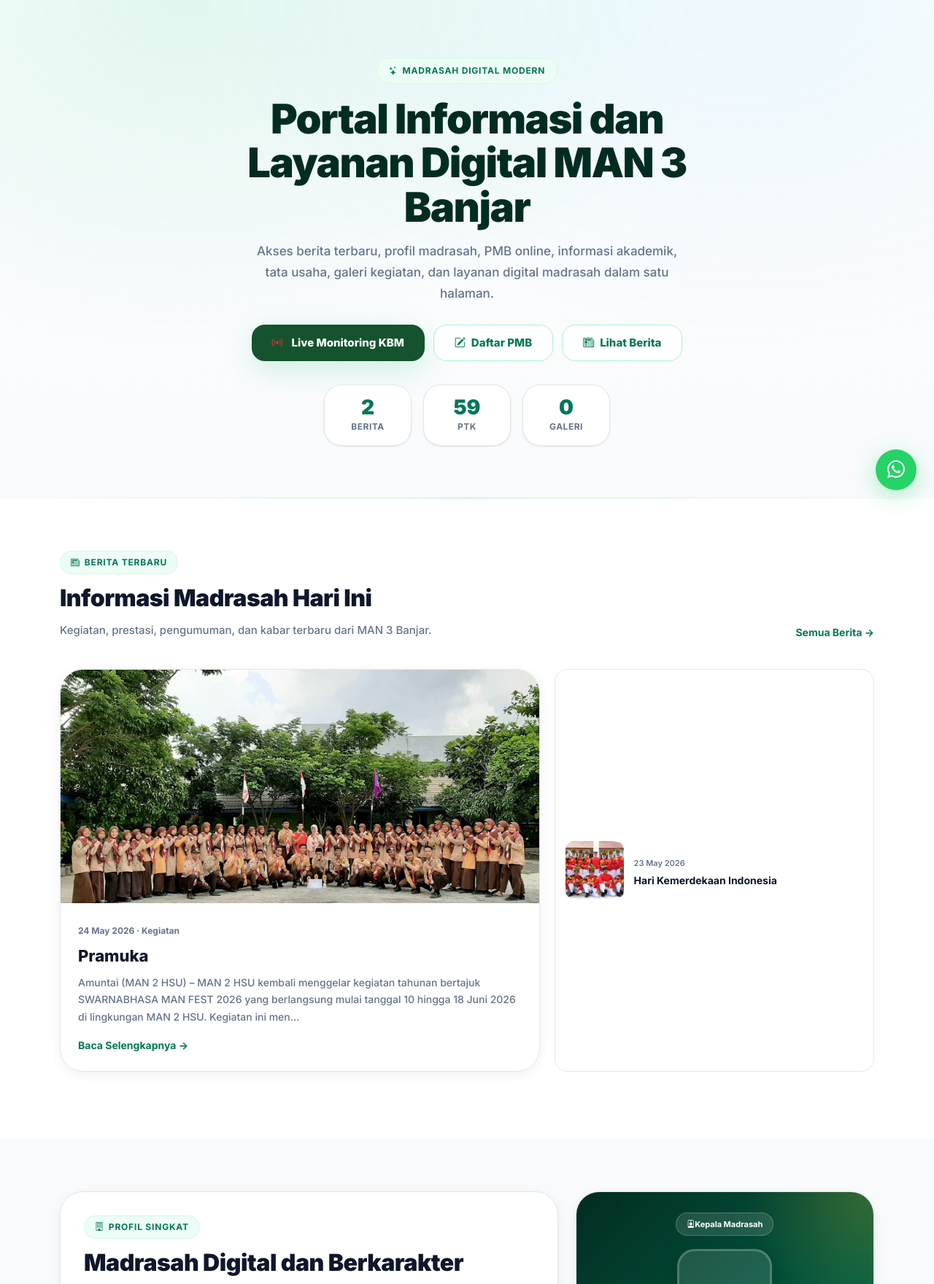
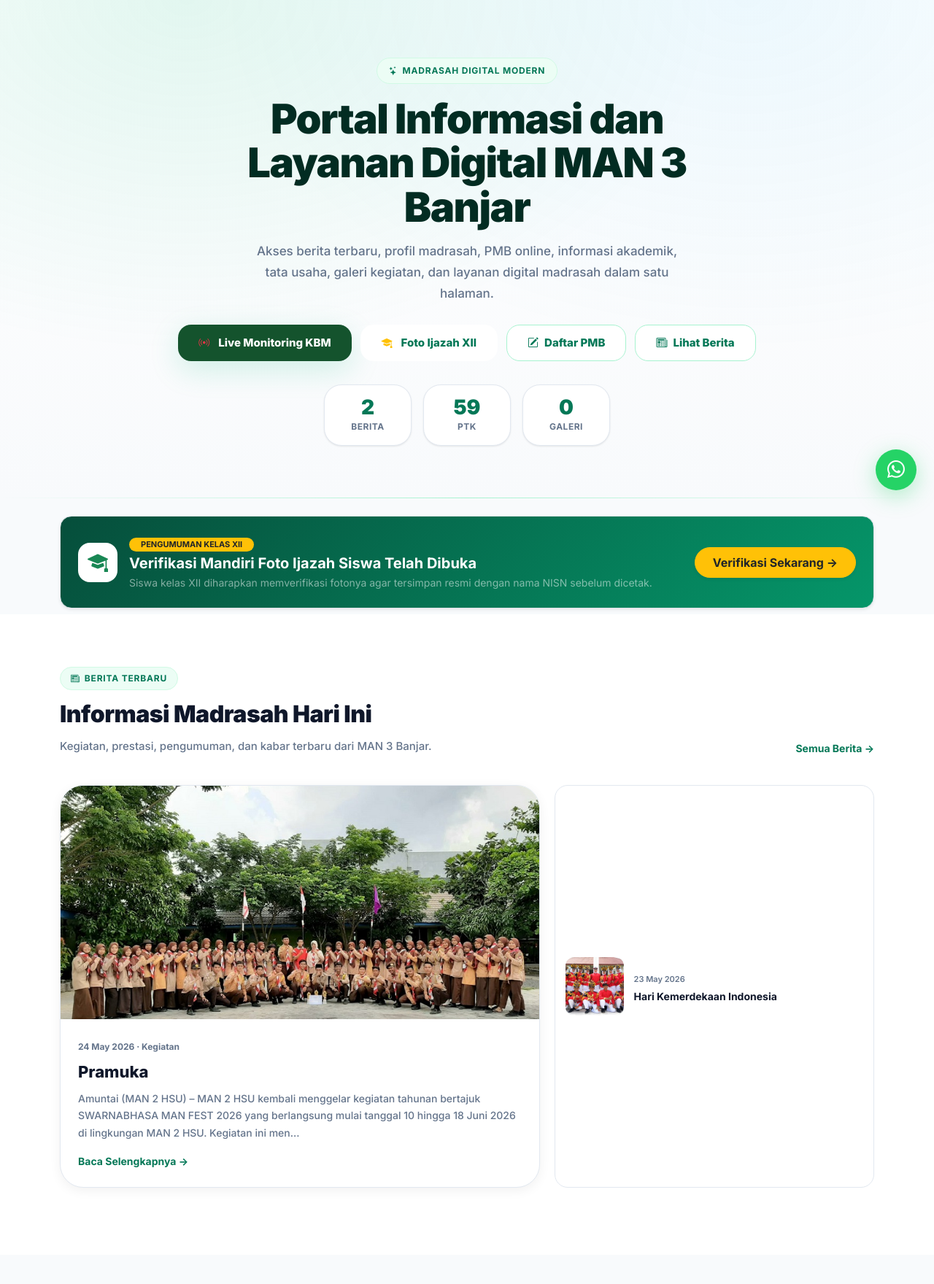
Before and after one commit to mantigabjr-sudo/web_man3banjar, a CodeIgniter app: page / in a window 1280 px wide. Shown: the part 104-1864 px from the top of the page at 73% size. Run offline with CodeIgniter, Linux system fonts and the light colour scheme; data comes from the database, SQL or seed files in the repository; data that the repository does not hold is empty.

Commit message:
feat(website): integrasikan menu dan banner verifikasi foto ijazah kelas XII ke website madrasah

```diff
--- a/application/controllers/Website.php
+++ b/application/controllers/Website.php
@@ -1399,4 +1399,9 @@ class Website extends CI_Controller {
 
         $this->load->view('public/kontak', $data);
     }
+
+    // Alias redirect ke portal verifikasi mandiri foto ijazah kelas XII
+    public function verifikasi_foto_ijazah(){
+        redirect('verifikasi_foto_ijazah');
+    }
 }
--- a/application/views/public/home.php
+++ b/application/views/public/home.php
@@ -200,6 +200,7 @@ if(!empty($profil_website->whatsapp)){
                     </a>
                     <ul class="dropdown-menu shadow-sm">
                         <li><a class="dropdown-item fw-bold text-success" href="<?= base_url('website/monitoring_kbm') ?>"><i class="bi bi-broadcast text-danger me-1"></i> Live Monitoring KBM</a></li>
+                        <li><a class="dropdown-item fw-bold text-dark" href="<?= base_url('verifikasi_foto_ijazah') ?>"><i class="bi bi-mortarboard-fill text-success me-1"></i> Verifikasi Foto Ijazah XII</a></li>
                         <li><hr class="dropdown-divider"></li>
                         <li><a class="dropdown-item" href="https://rdm.man3banjar.com" target="_blank" rel="noopener">Rapor Digital (RDM)</a></li>
                     </ul>
@@ -242,6 +243,9 @@ if(!empty($profil_website->whatsapp)){
             <a href="<?= base_url('website/monitoring_kbm') ?>" class="web-btn web-btn-primary" style="background: #14532d; border-color: #14532d;">
                 <i class="bi bi-broadcast text-danger me-1"></i> Live Monitoring KBM
             </a>
+            <a href="<?= base_url('verifikasi_foto_ijazah') ?>" class="web-btn web-btn-outline" style="border-color: rgba(255,255,255,0.4);">
+                <i class="bi bi-mortarboard-fill text-warning me-1"></i> Foto Ijazah XII
+            </a>
             <a href="<?= base_url('pmb') ?>" class="web-btn web-btn-outline">
                 <i class="bi bi-pencil-square"></i> Daftar PMB
             </a>
@@ -266,6 +270,28 @@ if(!empty($profil_website->whatsapp)){
         </div>
     </div>
 </header>
+
+<!-- ═══ BANNER PENGUMUMAN KHUSUS KELAS XII ═══ -->
+<div class="container mt-4 mb-2">
+    <div class="p-3 p-md-4 rounded-4 shadow-sm border d-flex flex-column flex-md-row align-items-center justify-content-between gap-3 reveal"
+         style="background: linear-gradient(135deg, #064e3b 0%, #059669 100%); color: #ffffff;">
+        <div class="d-flex align-items-center gap-3">
+            <div class="p-3 rounded-4 bg-white text-success fw-bold fs-3 d-none d-sm-flex align-items-center justify-content-center" style="width: 54px; height: 54px;">
+                <i class="bi bi-mortarboard-fill"></i>
+            </div>
+            <div>
+                <span class="badge bg-warning text-dark fw-bold px-3 py-1 rounded-pill mb-1" style="font-size: 11px;">PENGUMUMAN KELAS XII</span>
+                <h5 class="fw-bold mb-1 text-white">Verifikasi Mandiri Foto Ijazah Siswa Telah Dibuka</h5>
+                <p class="mb-0 text-white-50 small">Siswa kelas XII diharapkan memverifikasi fotonya agar tersimpan resmi dengan nama NISN sebelum dicetak.</p>
+            </div>
+        </div>
+        <div>
+            <a href="<?= base_url('verifikasi_foto_ijazah') ?>" class="btn btn-warning text-dark fw-bold rounded-pill px-4 py-2 shadow-sm text-nowrap">
+                Verifikasi Sekarang &rarr;
+            </a>
+        </div>
+    </div>
+</div>
 
 <!-- ═══ BERITA ═══ -->
 <section class="web-section web-soft" id="berita">
--- a/application/views/public/partials/archive_header.php
+++ b/application/views/public/partials/archive_header.php
@@ -137,6 +137,7 @@ if(!function_exists('web_clean')){
                     </a>
                     <ul class="dropdown-menu shadow-sm">
                         <li><a class="dropdown-item fw-bold text-success" href="<?= base_url('website/monitoring_kbm') ?>"><i class="bi bi-broadcast text-danger me-1"></i> Live Monitoring KBM</a></li>
+                        <li><a class="dropdown-item fw-bold text-dark" href="<?= base_url('verifikasi_foto_ijazah') ?>"><i class="bi bi-mortarboard-fill text-success me-1"></i> Verifikasi Foto Ijazah XII</a></li>
                         <li><hr class="dropdown-divider"></li>
                         <li><a class="dropdown-item" href="https://rdm.man3banjar.com" target="_blank" rel="noopener">Rapor Digital (RDM)</a></li>
                     </ul>
```
